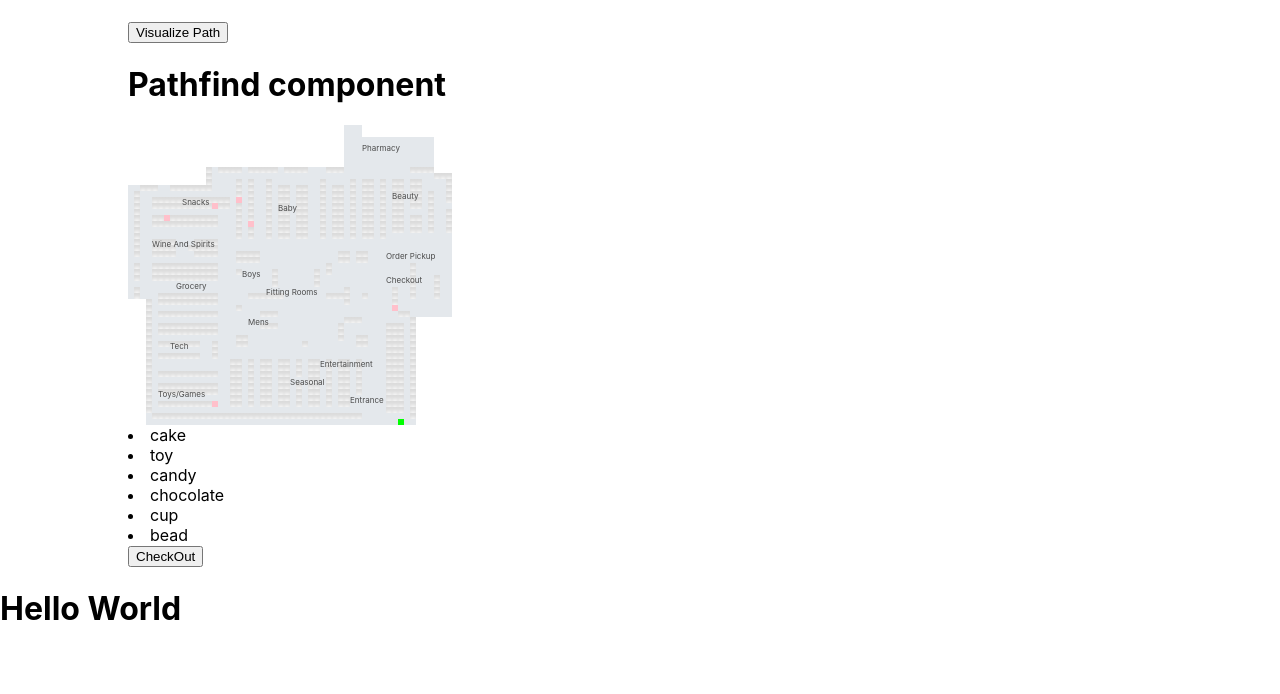
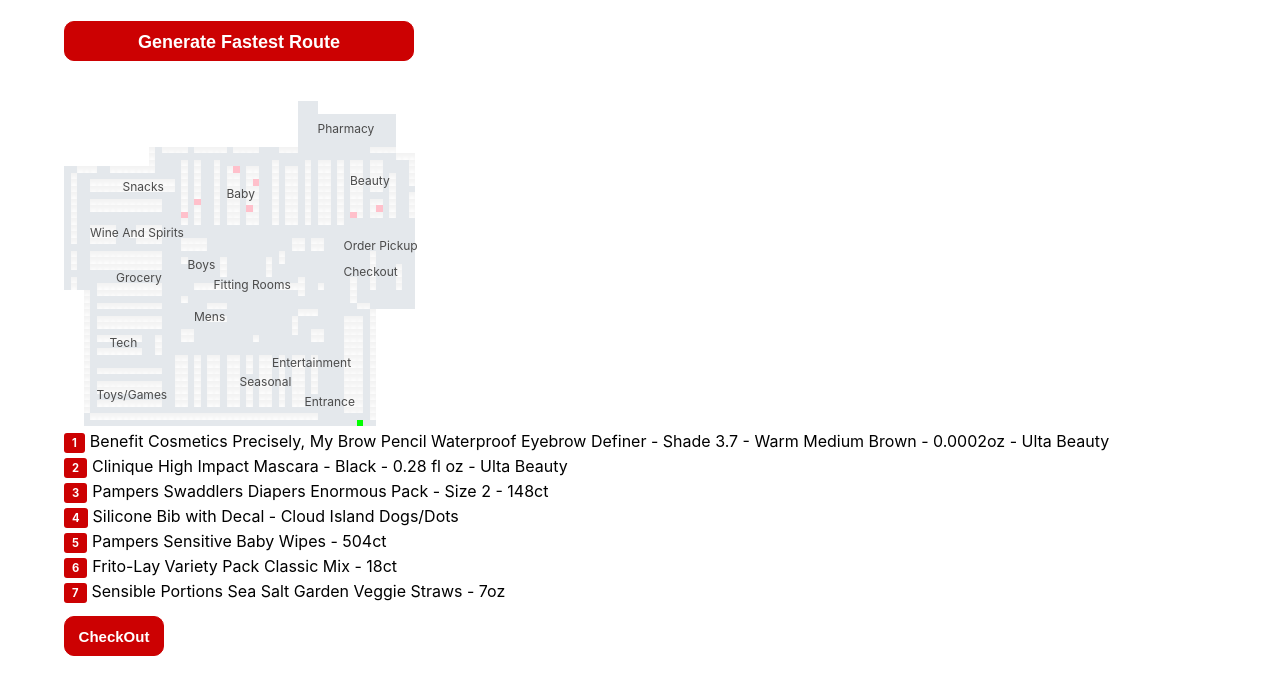
Before and after one commit to Rempala5/Pathfinder, a React (Create React App) app: page / in a window 1280 px wide. Shown: the top 694 px of the page. Built offline with nearby package versions, Linux system fonts and the light colour scheme.

Commit message:
add Phuo codebase

```diff
--- a/src/App.js
+++ b/src/App.js
@@ -13,15 +13,18 @@
   }
 
 
+
   return (
     <div>
+
       <Market addProd = {addProds}/>
       <Pathfind products = {Products} />
-      <h1>Hello World</h1>
 
     </div>
   );
 }
 
 
+
+
 export default App;
--- a/src/components/Market.js
+++ b/src/components/Market.js
@@ -17,7 +17,7 @@
     this.id = `${row}-${col}`
     this.plat_id = {"x":plat_col, "y": plat_row};
     this.name = name;
-    this.startD = distance_from_start(col,row);
+    this.startD = distance_from_start(plat_col,plat_row);
     this.isPicked = true;
     this.live = false;
     this.path = [];
@@ -25,19 +25,21 @@
 
   const initiateProducts = () =>{
     let tempProducts = new Array();
-    let cup = new Product(13, 14, 'cup', 14, 14);
-    let bead = new Product(15,6,'bead', 14, 6);
-    let toy = new Product(46, 14, 'toy', 45, 14);
-    let cake = new Product(30, 44, 'cake', 30, 43);
-    let candy = new Product(16, 20, 'candy', 12, 21);
-    let chocolate = new Product(12, 18, 'chocolate', 12, 19);
+    let item1 = new Product(17, 18, 'Sensible Portions Sea Salt Garden Veggie Straws - 7oz', 17, 17);
+    let item2 = new Product(15, 20, 'Frito-Lay Variety Pack Classic Mix - 18ct', 15, 19);
+    let item3 = new Product(10, 26, 'Pampers Sensitive Baby Wipes - 504ct', 10, 27);
+    let item4 = new Product(16, 28, 'Pampers Swaddlers Diapers Enormous Pack - Size 2 - 148ct', 16, 27);
+    let item5 = new Product(12, 29, 'Silicone Bib with Decal - Cloud Island Dogs/Dots', 12, 30);
+    let item6 = new Product(17, 44, 'Clinique High Impact Mascara - Black - 0.28 fl oz - Ulta Beauty', 17, 43);
+    let item7 = new Product(16, 48, 'Benefit Cosmetics Precisely, My Brow Pencil Waterproof Eyebrow Definer - Shade 3.7 - Warm Medium Brown - 0.0002oz - Ulta Beauty', 16, 49);
 
-    tempProducts.push(toy);
-    tempProducts.push(cup);
-    tempProducts.push(cake);
-    tempProducts.push(bead);
-    tempProducts.push(candy);
-    tempProducts.push(chocolate);
+    tempProducts.push(item2);
+    tempProducts.push(item1);
+    tempProducts.push(item3);
+    tempProducts.push(item4);
+    tempProducts.push(item5);
+    tempProducts.push(item6);
+    tempProducts.push(item7);
 
     // tempProducts.push(bead);
     // tempProducts.push(toy);
--- a/src/components/Node.css
+++ b/src/components/Node.css
@@ -1,6 +1,6 @@
 .node{
-    width: 6px;
-    height: 6px;
+    width: 6.5px;
+    height: 6.5px;
     border: 0px solid black;
 }
 
@@ -10,7 +10,7 @@
 
 .isaisle{
     background-color: #FFFFFF;
-    box-shadow: inset 0px 4px 4px rgba(0, 0, 0, 0.15);
+    box-shadow: inset 0px 4px 4px rgba(0, 0, 0, 0.05);
 }
 
 .ispath{
@@ -25,7 +25,7 @@
     overflow: visible;
     position: absolute;
     vertical-align: text-top;
-    font-size: 8px;
+    font-size: 12px;
     color: #4b4b4b;
 }
 
--- a/src/components/Node.js
+++ b/src/components/Node.js
@@ -13,12 +13,12 @@
     if(isPickupTile){
 
         return (
-        <div className={`node ${classes}`} id={`node-${col}-${row}`}><span class="title"></span></div>
+        <div className={`node ${classes}`} id={`node-${col}-${row}`}><span className="title"></span></div>
         );
     }
 
     return(
-        <div className={`node ${classes}`} id={`node-${col}-${row}`}><span class="title">{name}</span></div>
+        <div className={`node ${classes}`} id={`node-${col}-${row}`}><span className="title">{name}</span></div>
     );
 
 
--- a/src/components/Pathfind.css
+++ b/src/components/Pathfind.css
@@ -1,5 +1,5 @@
 .Wrapper{
-    max-width: 80%;
+    max-width: 90%;
     margin: auto;
 }
 
@@ -8,6 +8,82 @@
 }
 
 .node-shortest-path{
-background-color: red;
+    background-color: rgb(238, 177, 177);
 
 }
+
+.customButton {
+	background-color:#CC0102;
+	border-radius:10px;
+	border:1px solid #CC0102;
+	display:inline-block;
+	cursor:pointer;
+	color:#ffffff;
+	font-family:Arial;
+	font-size:18px;
+    font-weight:bold;
+    width: 350px;
+    height: 40px;
+    left: 16px;
+    top: 75px;
+	padding:10px 40px;
+	text-decoration:none;
+    margin-bottom: 40px;
+}
+.customButton:hover {
+	background-color:#b80606;
+}
+.customButton:active {
+    width: 350px;
+    height: 40px;
+    left: 16px;
+    top: 75px;
+}
+
+.checkoutButton {
+	background-color:#CC0102;
+	border-radius:10px;
+	border:1px solid #CC0102;
+	display:inline-block;
+	cursor:pointer;
+	color:#ffffff;
+	font-family:Arial;
+	font-size:15px;
+    font-weight:bold;
+    width: 100px;
+    height: 40px;
+    left: 16px;
+    top: 50px;
+	padding:10px 10px;
+	text-decoration:none;
+    margin-bottom: 40px;
+    margin-top: 10px;
+
+}
+.checkoutButton:hover {
+	background-color:#b80606;
+}
+.checkoutButton:active {
+    width: 100px;
+    height: 40px;
+    left: 16px;
+    top: 50px;
+}
+
+.list {
+    list-style-type: none;
+    counter-increment: item;
+    margin-bottom: 5px;
+    margin-top: 5px;
+  }
+
+.list:before {
+    content: counter(item);
+    margin-right: 5px;
+    font-size: 70%;
+    background-color: #CC0102;
+    color: #ffffff;
+    font-weight: bold;
+    padding: 3px 8px;
+    border-radius: 3px;
+  }
--- a/src/components/Pathfind.js
+++ b/src/components/Pathfind.js
@@ -262,26 +262,24 @@
 
     }
 
-    const list = Products.map(product => <li id = {`${product.shelf_id.y}-${product.shelf_id.x}`} onClick={(product) => assignGoal(product)}>{product.name}</li>) ;
+    const list = Products.map(product => <li id = {`${product.shelf_id.y}-${product.shelf_id.x}`} onClick={(product) => assignGoal(product)} className = "list">{product.name}</li>);
 
     const checkout = () =>{
         let path = Astar(Goal, Grid[NODE_END_ROW][NODE_END_COL]);
         for(let i = 0; i<path.length; i++){
             let nodeval = path[i];
-            document.getElementById(`node-${nodeval.x}-${nodeval.y}`).style.backgroundColor = 'red'
+            document.getElementById(`node-${nodeval.x}-${nodeval.y}`).style.backgroundColor = 'rgb(238, 177, 177)'
         }
     }
 
     return(
         <div className="Wrapper">
-        <button onClick={visualizePath}>Visualize Path</button>
-            <h1>Pathfind component</h1>
+        <button className = "customButton" onClick={visualizePath}>Generate Fastest Route</button>
             {gridwithNode}
             <div>
-
             {list}
             </div>
-            <button onClick = {checkout} >CheckOut</button>
+            <button className = "checkoutButton" onClick = {checkout} >CheckOut</button>
         </div>
         );
 };
```
